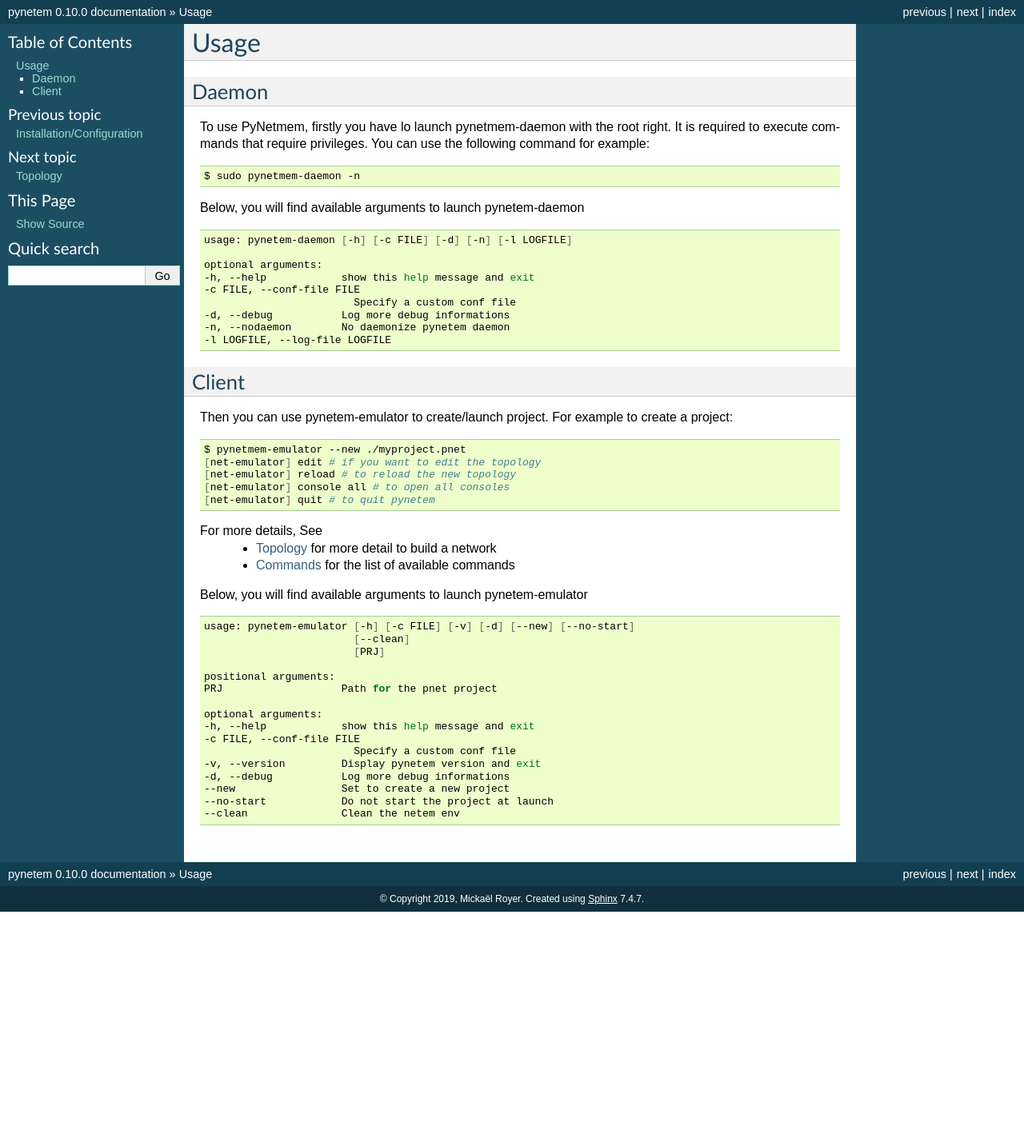
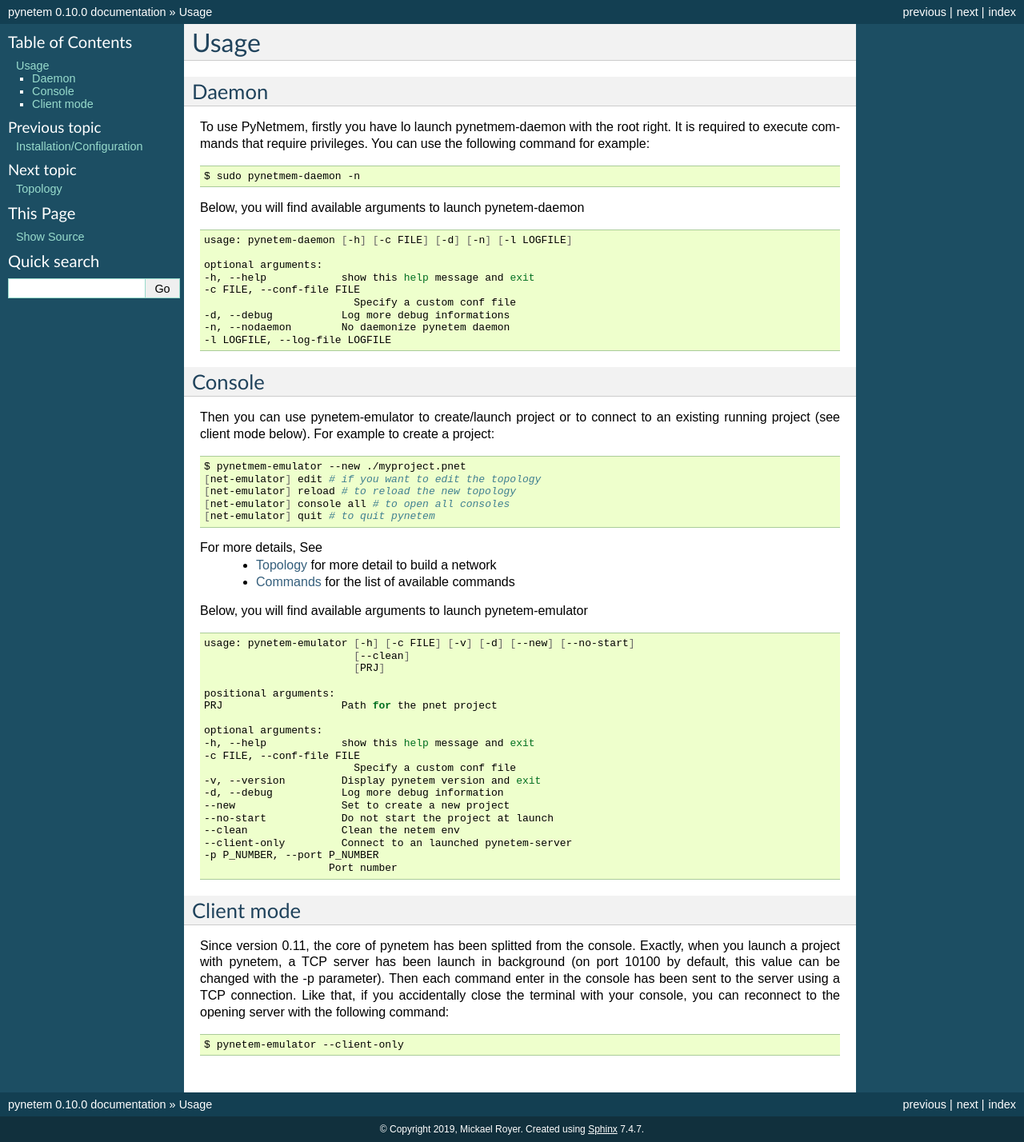
Before and after one commit to mroy31/pynetem, a Sphinx documentation site: the page built from docs/source/usage.rst, in a window 1280 px wide. Shown: the whole page at 80% size. Built offline with Sphinx 7.4.7, drawn with Linux system fonts in a browser that asks for light colours; before the commit the page ends 1140 px from its top, so only the background shows below that.

Commit message:
Update the documentation

```diff
--- a/docs/source/conf.py
+++ b/docs/source/conf.py
@@ -20,8 +20,8 @@
 # -- Project information -----------------------------------------------------
 
 project = 'pynetem'
-copyright = '2019, Mickaël Royer'
-author = 'Mickaël Royer'
+copyright = "2019, Mickael Royer"
+author = "Mickael Royer"
 
 # The short X.Y version
 version = ''
@@ -132,7 +132,7 @@
 #  author, documentclass [howto, manual, or own class]).
 latex_documents = [
     (master_doc, 'PyNetEm.tex', 'PyNetEm Documentation',
-     'Mickaël Royer', 'manual'),
+     'Mickael Royer', 'manual'),
 ]
 
 
--- a/docs/source/usage.rst
+++ b/docs/source/usage.rst
@@ -27,10 +27,11 @@
     -n, --nodaemon        No daemonize pynetem daemon
     -l LOGFILE, --log-file LOGFILE
 
-Client
-------
+Console
+-------
 
-Then you can use pynetem-emulator to create/launch project.
+Then you can use pynetem-emulator to create/launch project or to connect to
+an existing running project (see client mode below).
 For example to create a project:
 
 .. code-block:: bash
@@ -61,7 +62,25 @@
     -c FILE, --conf-file FILE
                             Specify a custom conf file
     -v, --version         Display pynetem version and exit
-    -d, --debug           Log more debug informations
+    -d, --debug           Log more debug information
     --new                 Set to create a new project
     --no-start            Do not start the project at launch
     --clean               Clean the netem env
+    --client-only         Connect to an launched pynetem-server
+    -p P_NUMBER, --port P_NUMBER
+                        Port number
+
+Client mode
+-----------
+
+Since version 0.11, the core of pynetem has been splitted from the console.
+Exactly, when you launch a project with pynetem, a TCP server has been launch
+in background (on port 10100 by default, this value can be changed with
+the -p parameter). Then each command enter in the console has been sent to the
+server using a TCP connection.
+Like that, if you accidentally close the terminal with your console, you can
+reconnect to the opening server with the following command:
+
+.. code-block:: bash
+
+    $ pynetem-emulator --client-only
```
Also changed, not shown: README.md (+15 -6 lines), docs/source/commands.rst (+10 -2 lines), docs/source/installation.rst (+8 -3 lines), docs/source/topology.rst (+15 -12 lines).
